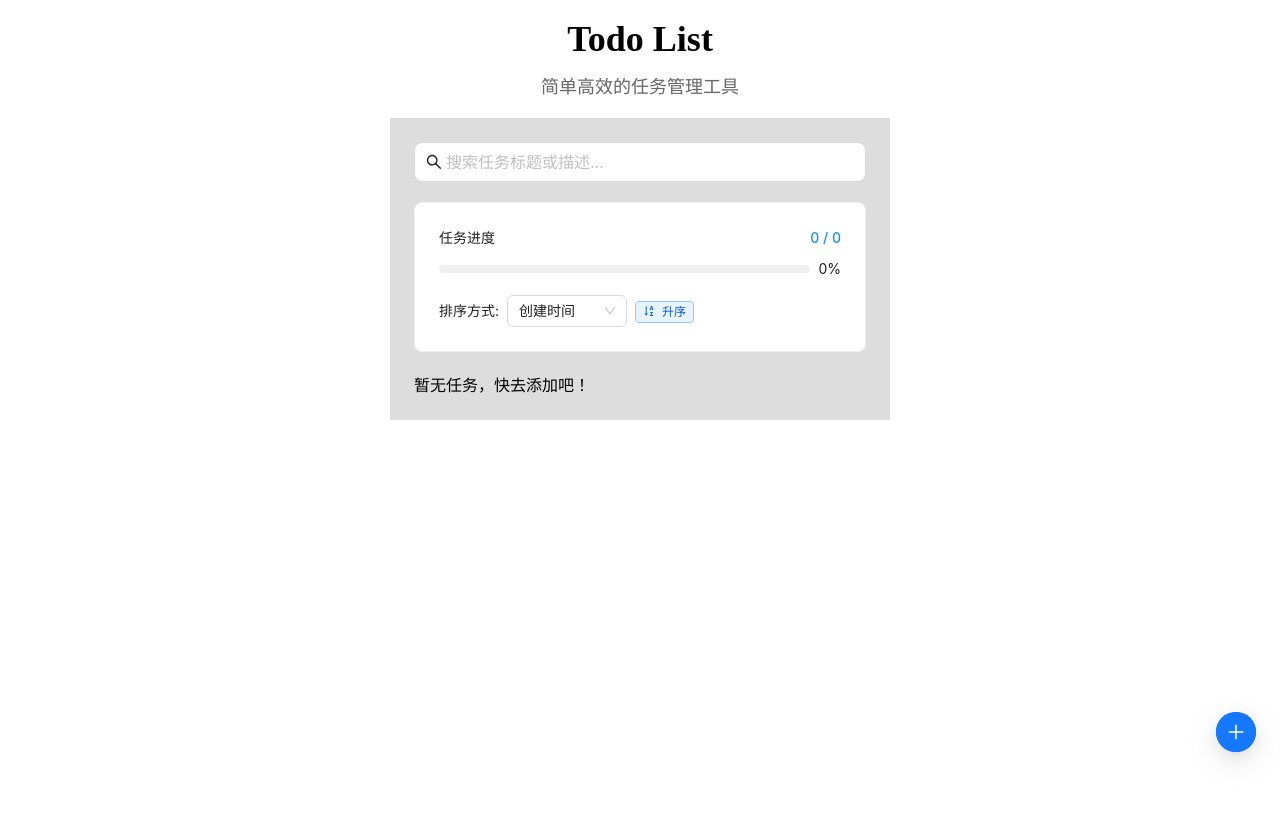
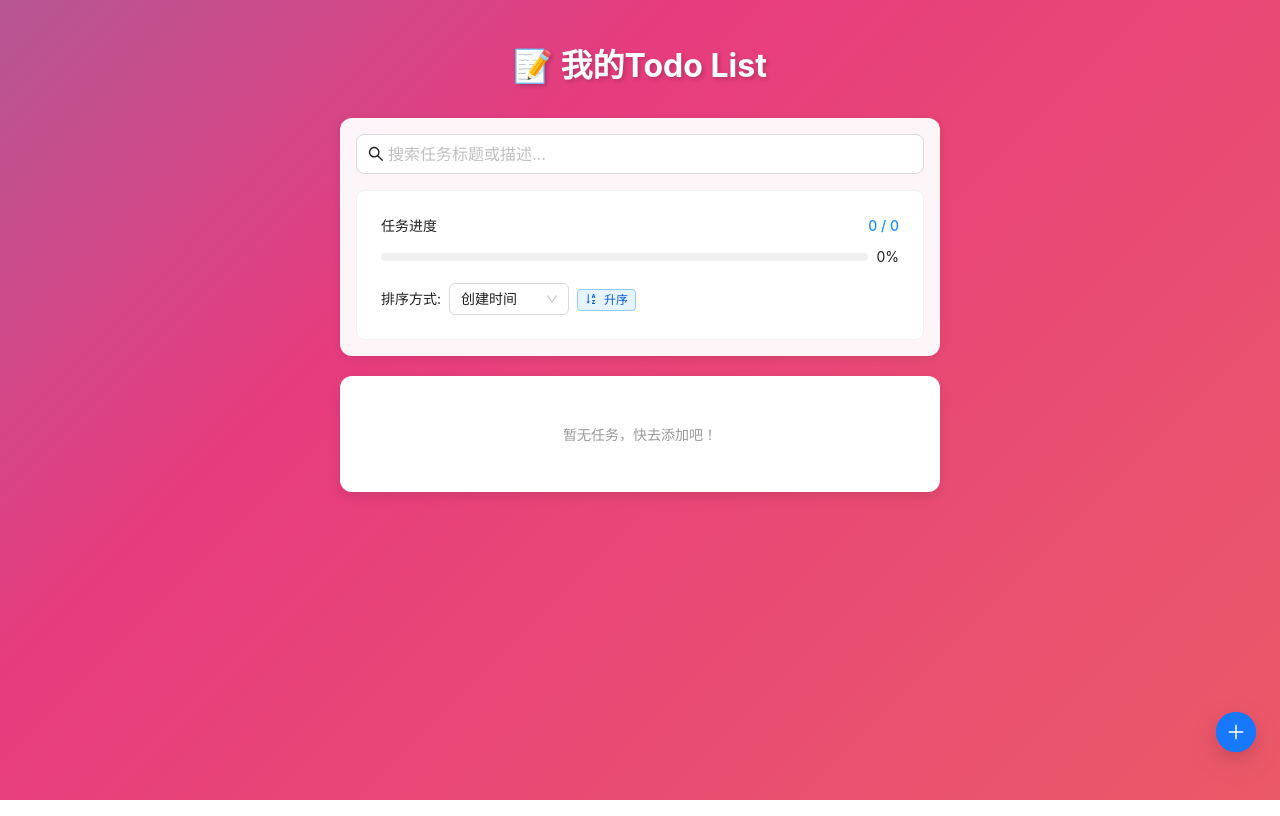
Before and after one commit to cheeseburgertony/todo-list, a React (Vite) app: page / in a window 1280 px wide. Built offline with nearby package versions, Linux system fonts and the light colour scheme.

Commit message:
feat: 样式调整&优化搜索框和任务控制面板的显示

```diff
--- a/src/App.less
+++ b/src/App.less
@@ -1,31 +1,23 @@
-.app-layout {
-  display: flex;
-  justify-content: center;
+body {
+  margin: 0;
+  padding: 0;
   min-height: 100vh;
+  background: linear-gradient(-45deg, #ee7752, #e73c7e, #23a6d5, #23d5ab);
+  background-size: 400% 400%;
+  animation: gradientShift 15s ease infinite;
+  font-family: -apple-system, BlinkMacSystemFont, "Segoe UI", "Roboto", "Oxygen",
+    "Ubuntu", "Cantarell", "Fira Sans", "Droid Sans", "Helvetica Neue",
+    sans-serif;
+}
 
-  .container {
-    width: 500px;
-    margin: 10px auto;
-
-    .header {
-      display: flex;
-      flex-direction: column;
-      align-items: center;
-      justify-content: center;
-      margin-bottom: 20px;
-
-      .title {
-        text-align: center;
-        font-size: 36px;
-        font-weight: bold;
-        margin-bottom: 12px;
-      }
-
-      .desc {
-        text-align: center;
-        font-size: 18px;
-        color: #666;
-      }
-    }
+@keyframes gradientShift {
+  0% {
+    background-position: 0% 50%;
+  }
+  50% {
+    background-position: 100% 50%;
+  }
+  100% {
+    background-position: 0% 50%;
   }
 }
--- a/src/App.tsx
+++ b/src/App.tsx
@@ -3,15 +3,7 @@ import "./App.less";
 
 function App() {
   return (
-    <div className="app-layout">
-      <div className="container">
-        <div className="header">
-          <div className="title">Todo List</div>
-          <div className="desc">简单高效的任务管理工具</div>
-        </div>
-        <TodoList />
-      </div>
-    </div>
+    <TodoList />
   );
 }
 
--- a/src/components/TodoList/c-cpns/SearchBox/index.less
+++ /dev/null
@@ -1,3 +0,0 @@
-.search-box {
-  margin-bottom: 20px;
-}
--- a/src/components/TodoList/c-cpns/SearchBox/index.tsx
+++ b/src/components/TodoList/c-cpns/SearchBox/index.tsx
@@ -2,7 +2,6 @@ import { memo, useState, useEffect } from "react";
 import { Input } from "antd";
 import { SearchOutlined } from "@ant-design/icons";
 import { useDebounceFn } from "ahooks";
-import "./index.less";
 
 interface ISearchBoxProps {
   value: string;
--- a/src/components/TodoList/c-cpns/TaskControl/index.less
+++ b/src/components/TodoList/c-cpns/TaskControl/index.less
@@ -1,5 +1,5 @@
 .task-control {
-  margin-bottom: 20px;
+  margin-top: 16px;
 
   .progress-section {
     .progress-info {
--- a/src/components/TodoList/index.less
+++ b/src/components/TodoList/index.less
@@ -1,8 +1,30 @@
 .todolist {
-  max-width: 800px;
+  max-width: 600px;
   margin: 0 auto;
-  padding: 24px;
-  background-color: #ddd;
+  padding: 40px 24px;
+
+  &::before {
+    content: "📝 我的Todo List";
+    display: block;
+    text-align: center;
+    font-size: 32px;
+    font-weight: bold;
+    color: white;
+    text-shadow: 2px 2px 4px rgba(0, 0, 0, 0.2);
+    margin-bottom: 32px;
+  }
+
+  .sticky-header {
+    position: sticky;
+    top: 0;
+    z-index: 100;
+    background: rgba(255, 255, 255, 0.95);
+    backdrop-filter: blur(10px);
+    padding: 16px;
+    border-radius: 12px;
+    margin-bottom: 20px;
+    box-shadow: 0 2px 8px rgba(0, 0, 0, 0.1);
+  }
 
   .task-list {
     .empty-tip {
@@ -10,6 +32,9 @@
       padding: 48px 0;
       color: #999;
       font-size: 14px;
+      background: white;
+      border-radius: 12px;
+      box-shadow: 0 4px 12px rgba(0, 0, 0, 0.1);
     }
   }
 }
--- a/src/components/TodoList/index.tsx
+++ b/src/components/TodoList/index.tsx
@@ -80,6 +80,8 @@ const TodoList = memo(() => {
     <div className="todolist">
       <AddTask onAddTask={handleAddTask} />
 
+      {/* 固定的搜索和控制面板 */}
+      <div className="sticky-header">
         <SearchBox value={searchKeyword} onChange={setSearchKeyword} />
 
         <TaskControl
@@ -90,9 +92,17 @@ const TodoList = memo(() => {
           onToggleSortOrder={toggleSortOrder}
           onChangeSortOrder={setSortOrder}
         />
+      </div>
 
+      {/* 可滚动的任务列表 */}
       <div className="task-list">
-        {tasks.length === 0 && <div>暂无任务，快去添加吧！</div>}
+        {filteredSortedTasks.length === 0 && (
+          <div className="empty-tip">
+            {searchKeyword
+              ? `没有找到包含"${searchKeyword}"的任务`
+              : "暂无任务，快去添加吧！"}
+          </div>
+        )}
         {filteredSortedTasks.map((task) => (
           <TaskItem
             key={task.id}
```
Lines whose indentation alone changed are shown as unchanged.
